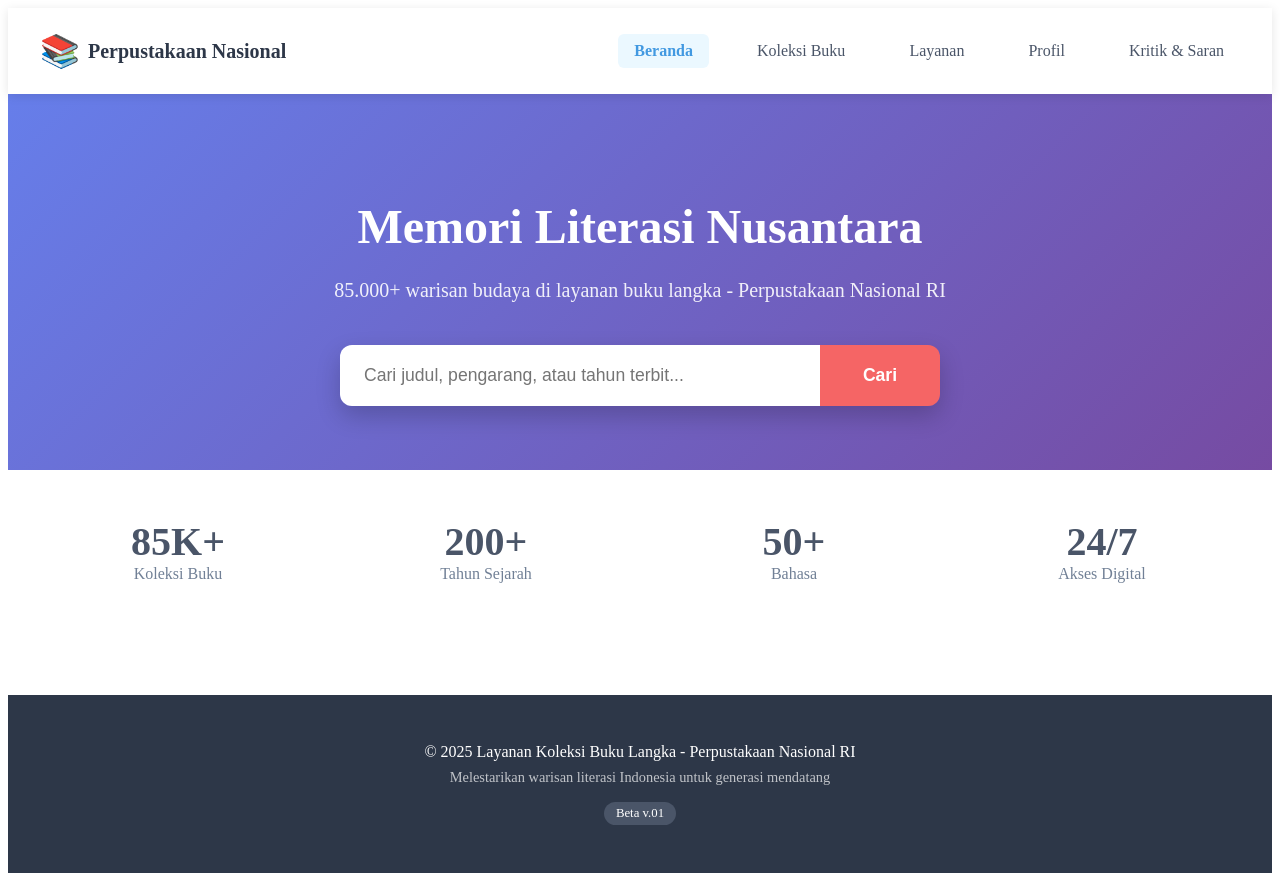
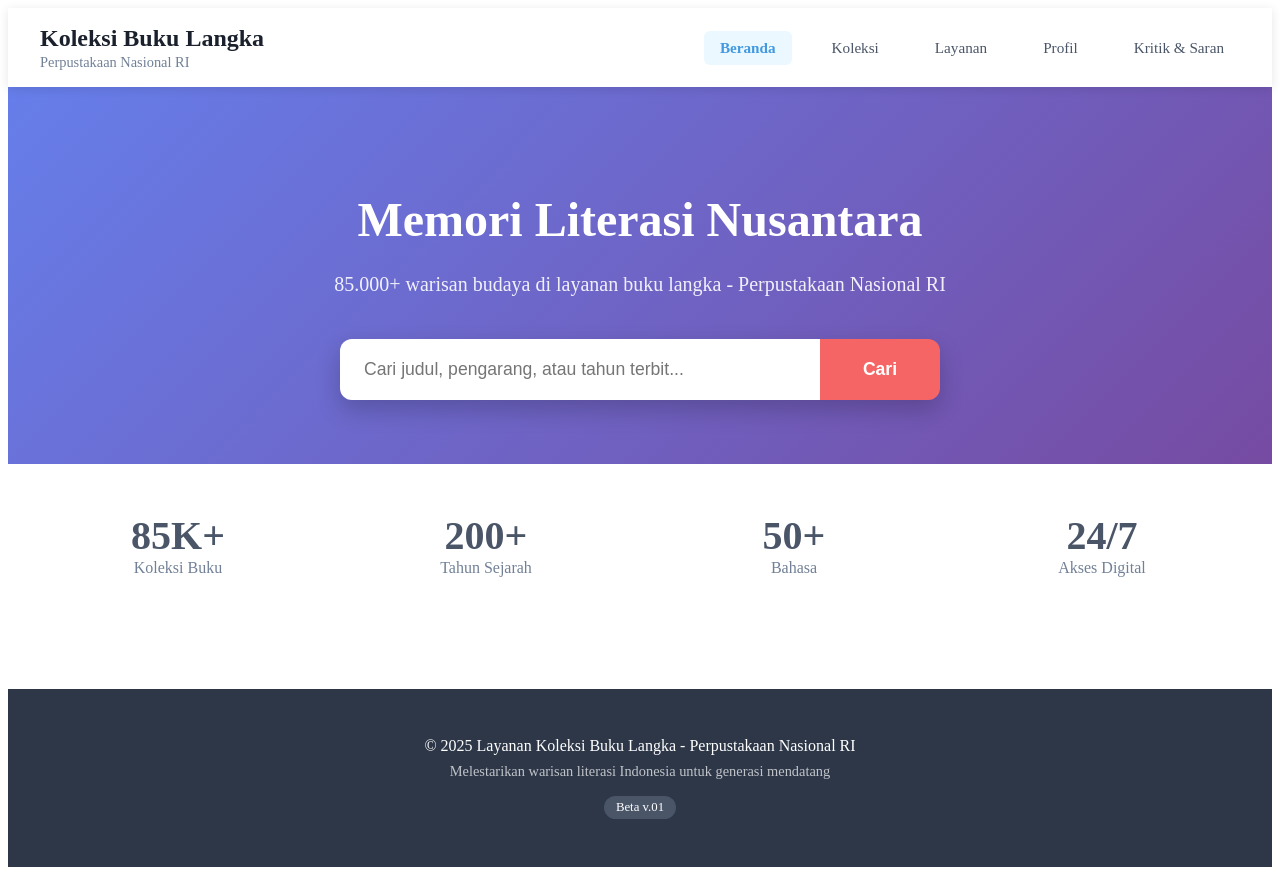
Before and after one commit to aditya-tn/perpustakaan-buku-langka-pusat, a Next.js app: page / in a window 1280 px wide. Built offline with nearby package versions, Linux system fonts and the light colour scheme.

Commit message:
Update Header.js

```diff
--- a/components/Header.js
+++ b/components/Header.js
@@ -1,32 +1,41 @@
-// components/Header.js - VERSION WITH ACTIVE MENU
+// components/Header.js
+import { useState, useEffect } from 'react'
+import Link from 'next/link'
 import { useRouter } from 'next/router'
-import { useState } from 'react'
-import Link from 'next/link'
 
 export default function Header({ isMobile }) {
   const [isMenuOpen, setIsMenuOpen] = useState(false)
   const router = useRouter()
   const currentPath = router.pathname
 
-  // Function untuk cek active menu - TAMBAHAN INI SAJA
-  const getLinkStyle = (path) => {
-    const isActive = currentPath === path
-    return {
-      textDecoration: 'none',
-      color: isActive ? '#4299e1' : '#4a5568',
-      fontWeight: isActive ? '600' : '400',
-      padding: '0.5rem 1rem',
-      borderRadius: '6px',
-      backgroundColor: isActive ? '#ebf8ff' : 'transparent',
-      transition: 'all 0.2s',
-      display: 'block'
+  // Function untuk cek active menu
+  const isActive = (path) => {
+    return currentPath === path
   }
+
+  // Close menu when clicking outside
+  useEffect(() => {
+    const handleClickOutside = () => {
+      if (isMenuOpen) {
+        setIsMenuOpen(false)
+      }
+    }
+
+    document.addEventListener('click', handleClickOutside)
+    return () => document.removeEventListener('click', handleClickOutside)
+  }, [isMenuOpen])
+
+  // Toggle mobile menu
+  const toggleMenu = (e) => {
+    e.stopPropagation()
+    setIsMenuOpen(!isMenuOpen)
   }
 
   return (
     <header style={{
       backgroundColor: 'white',
       boxShadow: '0 2px 10px rgba(0,0,0,0.1)',
+      padding: isMobile ? '0.75rem 1rem' : '1rem 0',
       position: 'sticky',
       top: 0,
       zIndex: 1000
@@ -34,126 +43,258 @@ export default function Header({ isMobile }) {
       <div style={{
         maxWidth: '1200px',
         margin: '0 auto',
-        padding: isMobile ? '1rem' : '1.5rem 2rem',
+        padding: isMobile ? '0' : '0 2rem',
         display: 'flex',
         justifyContent: 'space-between',
-        alignItems: 'center'
+        alignItems: 'center',
+        position: 'relative'
       }}>
-        {/* Logo - TIDAK BERUBAH */}
-        <Link href="/" style={{
-          textDecoration: 'none',
+        {/* Logo Section */}
+        <div style={{
           display: 'flex',
           alignItems: 'center',
-          gap: '0.5rem'
+          gap: '1rem'
         }}>
-          <div style={{
-            fontSize: isMobile ? '1.5rem' : '2rem',
-            fontWeight: '800',
-            color: '#4299e1'
+          {isMobile && (
+            <button
+              onClick={toggleMenu}
+              style={{
+                background: 'none',
+                border: 'none',
+                fontSize: '1.5rem',
+                cursor: 'pointer',
+                padding: '0.25rem',
+                borderRadius: '4px',
+                color: '#4a5568',
+                width: '40px',
+                height: '40px',
+                display: 'flex',
+                alignItems: 'center',
+                justifyContent: 'center'
+              }}
+            >
+              {isMenuOpen ? '✕' : '☰'}
+            </button>
+          )}
+          <Link href="/" style={{ textDecoration: 'none' }}>
+            <div>
+              <h1 style={{
+                fontSize: isMobile ? '1.1rem' : '1.5rem',
+                fontWeight: '700',
+                color: '#1a202c',
+                margin: 0,
+                lineHeight: '1.2'
               }}>
-            📚
-          </div>
-          <div style={{
-            fontSize: isMobile ? '1rem' : '1.25rem',
-            fontWeight: '700',
-            color: '#2d3748'
+                Koleksi Buku Langka
+              </h1>
+              <p style={{
+                fontSize: isMobile ? '0.7rem' : '0.9rem',
+                color: '#718096',
+                margin: '0.1rem 0 0 0'
               }}>
-            Perpustakaan Nasional
+                Perpustakaan Nasional RI
+              </p>
             </div>
           </Link>
+        </div>
 
-        {/* Desktop Navigation - HANYA UBAH STYLE MENJADI getLinkStyle() */}
+        {/* Desktop Navigation */}
         {!isMobile && (
           <nav style={{
             display: 'flex',
-            gap: '2rem',
+            gap: '1.5rem',
             alignItems: 'center'
           }}>
-            <Link href="/" style={getLinkStyle('/')}>
+            <Link href="/" style={{
+              color: isActive('/') ? '#4299e1' : '#2d3748',
+              textDecoration: 'none',
+              fontWeight: isActive('/') ? '600' : '500',
+              fontSize: '0.95rem',
+              padding: '0.5rem 1rem',
+              borderRadius: '6px',
+              backgroundColor: isActive('/') ? '#ebf8ff' : '#f7fafc',
+              transition: 'all 0.2s'
+            }}>
               Beranda
             </Link>
-            <Link href="/koleksi" style={getLinkStyle('/koleksi')}>
-              Koleksi Buku
+            <Link href="/koleksi" style={{
+              color: isActive('/koleksi') ? '#4299e1' : '#4a5568',
+              textDecoration: 'none',
+              fontWeight: isActive('/koleksi') ? '600' : '400',
+              fontSize: '0.95rem',
+              padding: '0.5rem 1rem',
+              borderRadius: '6px',
+              backgroundColor: isActive('/koleksi') ? '#ebf8ff' : 'transparent',
+              transition: 'all 0.2s'
+            }}>
+              Koleksi
             </Link>
-            <Link href="/layanan" style={getLinkStyle('/layanan')}>
+            <Link href="/layanan" style={{
+              color: isActive('/layanan') ? '#4299e1' : '#4a5568',
+              textDecoration: 'none',
+              fontWeight: isActive('/layanan') ? '600' : '400',
+              fontSize: '0.95rem',
+              padding: '0.5rem 1rem',
+              borderRadius: '6px',
+              backgroundColor: isActive('/layanan') ? '#ebf8ff' : 'transparent',
+              transition: 'all 0.2s'
+            }}>
               Layanan
             </Link>
-            <Link href="/profil" style={getLinkStyle('/profil')}>
+            <Link href="/profil" style={{
+              color: isActive('/profil') ? '#4299e1' : '#4a5568',
+              textDecoration: 'none',
+              fontWeight: isActive('/profil') ? '600' : '400',
+              fontSize: '0.95rem',
+              padding: '0.5rem 1rem',
+              borderRadius: '6px',
+              backgroundColor: isActive('/profil') ? '#ebf8ff' : 'transparent',
+              transition: 'all 0.2s'
+            }}>
               Profil
             </Link>
-            <Link href="/kritik-saran" style={getLinkStyle('/kritik-saran')}>
+            <Link href="/kritik-saran" style={{
+              color: isActive('/kritik-saran') ? '#4299e1' : '#4a5568',
+              textDecoration: 'none',
+              fontWeight: isActive('/kritik-saran') ? '600' : '400',
+              fontSize: '0.95rem',
+              padding: '0.5rem 1rem',
+              borderRadius: '6px',
+              backgroundColor: isActive('/kritik-saran') ? '#ebf8ff' : 'transparent',
+              transition: 'all 0.2s'
+            }}>
               Kritik & Saran
             </Link>
           </nav>
         )}
 
-        {/* Mobile Menu Button - TIDAK BERUBAH */}
-        {isMobile && (
-          <button
-            onClick={() => setIsMenuOpen(!isMenuOpen)}
+        {/* Mobile Navigation */}
+        {isMobile && isMenuOpen && (
+          <div
             style={{
-              background: 'none',
-              border: 'none',
-              fontSize: '1.5rem',
-              cursor: 'pointer',
-              color: '#4a5568'
+              position: 'absolute',
+              top: 'calc(100% + 0.75rem)',
+              left: '1rem',
+              right: '1rem',
+              backgroundColor: 'white',
+              boxShadow: '0 8px 25px rgba(0,0,0,0.15)',
+              padding: '1rem',
+              borderRadius: '12px',
+              zIndex: 1001,
+              border: '1px solid #e2e8f0'
             }}
+            onClick={(e) => e.stopPropagation()}
           >
-            ☰
-          </button>
-        )}
-      </div>
-
-      {/* Mobile Navigation Menu - HANYA UBAH STYLE MENJADI getLinkStyle() */}
-      {isMobile && isMenuOpen && (
-        <div style={{
-          backgroundColor: 'white',
-          borderTop: '1px solid #e2e8f0',
-          padding: '1rem'
-        }}>
             <nav style={{
               display: 'flex',
               flexDirection: 'column',
-            gap: '0.5rem'
+              gap: '0.25rem'
             }}>
               <Link
                 href="/"
                 onClick={() => setIsMenuOpen(false)}
-              style={getLinkStyle('/')}
+                style={{
+                  color: isActive('/') ? '#4299e1' : '#2d3748',
+                  textDecoration: 'none',
+                  fontWeight: isActive('/') ? '600' : '500',
+                  fontSize: '1rem',
+                  padding: '1rem',
+                  borderRadius: '8px',
+                  backgroundColor: isActive('/') ? '#ebf8ff' : '#f7fafc',
+                  display: 'block',
+                  textAlign: 'center'
+                }}
               >
                 Beranda
               </Link>
               <Link
                 href="/koleksi"
                 onClick={() => setIsMenuOpen(false)}
-              style={getLinkStyle('/koleksi')}
+                style={{
+                  color: isActive('/koleksi') ? '#4299e1' : '#4a5568',
+                  textDecoration: 'none',
+                  fontWeight: isActive('/koleksi') ? '600' : '400',
+                  fontSize: '1rem',
+                  padding: '1rem',
+                  borderRadius: '8px',
+                  backgroundColor: isActive('/koleksi') ? '#ebf8ff' : 'white',
+                  display: 'block',
+                  textAlign: 'center'
+                }}
               >
-              Koleksi Buku
+                Koleksi
               </Link>
               <Link
                 href="/layanan"
                 onClick={() => setIsMenuOpen(false)}
-              style={getLinkStyle('/layanan')}
+                style={{
+                  color: isActive('/layanan') ? '#4299e1' : '#4a5568',
+                  textDecoration: 'none',
+                  fontWeight: isActive('/layanan') ? '600' : '400',
+                  fontSize: '1rem',
+                  padding: '1rem',
+                  borderRadius: '8px',
+                  backgroundColor: isActive('/layanan') ? '#ebf8ff' : 'white',
+                  display: 'block',
+                  textAlign: 'center'
+                }}
               >
                 Layanan
               </Link>
               <Link
                 href="/profil"
                 onClick={() => setIsMenuOpen(false)}
-              style={getLinkStyle('/profil')}
+                style={{
+                  color: isActive('/profil') ? '#4299e1' : '#4a5568',
+                  textDecoration: 'none',
+                  fontWeight: isActive('/profil') ? '600' : '400',
+                  fontSize: '1rem',
+                  padding: '1rem',
+                  borderRadius: '8px',
+                  backgroundColor: isActive('/profil') ? '#ebf8ff' : 'white',
+                  display: 'block',
+                  textAlign: 'center'
+                }}
               >
                 Profil
               </Link>
               <Link
                 href="/kritik-saran"
                 onClick={() => setIsMenuOpen(false)}
-              style={getLinkStyle('/kritik-saran')}
+                style={{
+                  color: isActive('/kritik-saran') ? '#4299e1' : '#4a5568',
+                  textDecoration: 'none',
+                  fontWeight: isActive('/kritik-saran') ? '600' : '400',
+                  fontSize: '1rem',
+                  padding: '1rem',
+                  borderRadius: '8px',
+                  backgroundColor: isActive('/kritik-saran') ? '#ebf8ff' : 'white',
+                  display: 'block',
+                  textAlign: 'center'
+                }}
               >
                 Kritik & Saran
               </Link>
             </nav>
           </div>
         )}
+      </div>
+
+      {/* Overlay untuk close menu ketika klik di luar */}
+      {isMobile && isMenuOpen && (
+        <div
+          style={{
+            position: 'fixed',
+            top: 0,
+            left: 0,
+            right: 0,
+            bottom: 0,
+            backgroundColor: 'transparent',
+            zIndex: 999
+          }}
+          onClick={() => setIsMenuOpen(false)}
+        />
+      )}
     </header>
   )
 }
```
Lines whose indentation alone changed are shown as unchanged.
